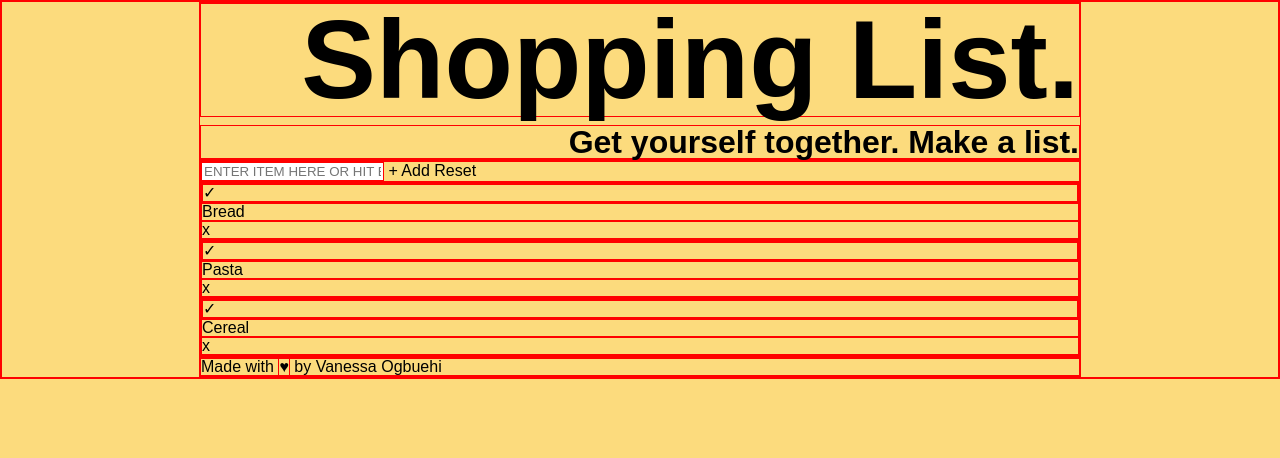
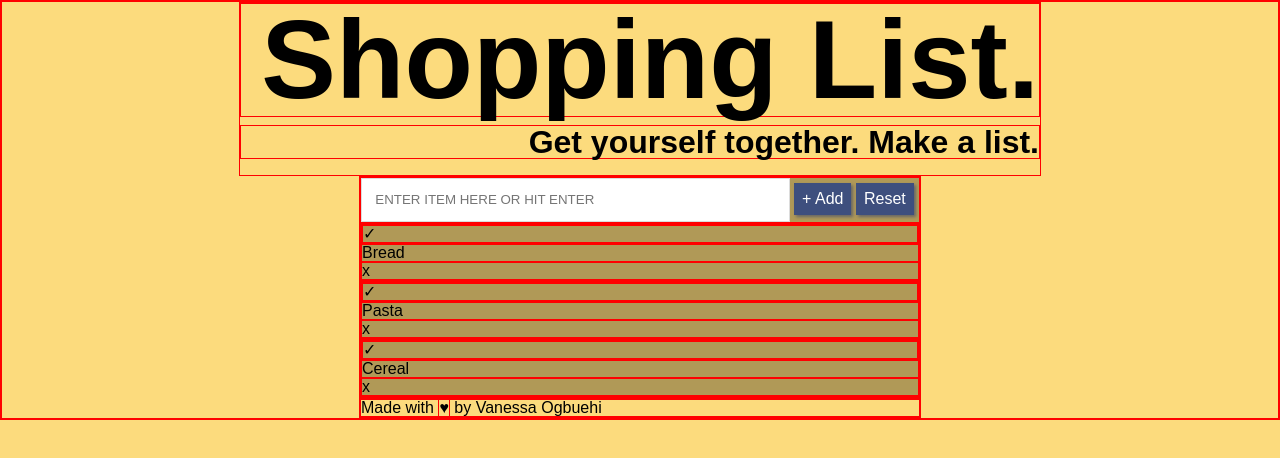
Before and after one commit to VanessaO/shopping-list, a plain HTML site: page index.html in a window 1280 px wide. Drawn offline with Linux system fonts and the light colour scheme.

Commit message:
Add stylings to 'add item' box and buttons

```diff
--- a/css/styles.css
+++ b/css/styles.css
@@ -81,11 +81,16 @@ body {
 }
 
 .content {
-	width: 55em;
+	width: 35em;
 	margin: 0 auto;
+}
+.main {
+	background: rgba(0,0,0,0.3);
 }
 
 .title {
+	width: 50em;
+	margin: 0 auto;
 	font-family: 'Arial', sans-serif;
 	text-align: right;
 }
@@ -97,5 +102,32 @@ body {
 
 	.title h2 {
 		font-size: 2em;
+		margin-bottom: 1rem;
+	}
 
-	}
+.addItem-box {
+}
+
+.addItem {
+	width: 30em;
+	padding: 1em;
+  	border: solid 1px #dcdcdc;
+  	transition: box-shadow 0.3s, border 0.3s;
+  	background: rgba(255,255,255,1);
+}
+
+.button {
+	-webkit-box-shadow: 2px 2px 3px #666666;
+	-moz-box-shadow: 2px 2px 3px #666666;
+	box-shadow: 2px 2px 3px #666666;
+	font-family: Arial;
+	color: #ffffff;
+	font-size: 1em;
+	background: #3e4f7e;
+	padding: 0.5em;
+	text-decoration: none;
+}
+
+.button:hover {
+  background: #576eb0;
+}
--- a/index.html
+++ b/index.html
@@ -8,7 +8,7 @@
 <body>
 
 	<!--HEADER// Contains title and subtitle-->
-	<header class="title content">
+	<header class="title">
 		<h1>Shopping List.</h1>
 		<h2>Get yourself together. Make a list.</h2>
 	</header>
@@ -18,9 +18,9 @@
 
 		<!--ADDITEM.BOX // Contains input form to submit an item or reset list-->
 		<div class="addItem-box">
-			<input type="text" name="addItem" placeholder="ENTER ITEM HERE OR HIT ENTER">
-		  	<button type="submit" id="add">+ Add</button>
-		  	<button type="submit" id="reset">Reset</button>
+			<input type="text" name="addItem" placeholder="ENTER ITEM HERE OR HIT ENTER" class="addItem">
+		  	<button type="submit" class="button">+ Add</button>
+		  	<button type="submit" class="button">Reset</button>
 		</div>
 
 		<!--LISTITEM // Contains checkbox, item, and delete button (x)-->
```
